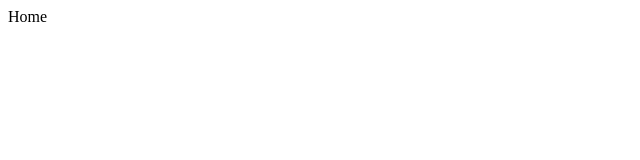
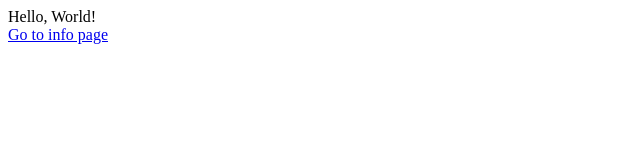
Before and after one commit to corinthionia/gatsby-blog, a Gatsby site: page / in a window 1280 px wide. Shown: the whole page, without its empty margins (0-640 px from the left). Built offline with nearby package versions, Linux system fonts and the light colour scheme; Gatsby itself is replaced by a stand-in of ours.

Commit message:
:sparkles: add routes

```diff
--- a/src/pages/index.tsx
+++ b/src/pages/index.tsx
@@ -1,8 +1,14 @@
 import React, { FunctionComponent } from 'react'
 import Text from 'components/Text'
+import { Link } from 'gatsby'
 
-const IndexPage: FunctionComponent = function () {
-  return <Text text="Home" />
+const Index: FunctionComponent = function () {
+  return (
+    <div>
+      <Text text="Hello, World!" />
+      <Link to="/info/">Go to info page</Link>
+    </div>
+  )
 }
 
-export default IndexPage
+export default Index
--- a/src/pages/info.tsx
+++ b/src/pages/info.tsx
@@ -1,6 +1,7 @@
 import React, { FunctionComponent } from 'react'
 import { graphql } from 'gatsby'
 import Text from 'components/Text'
+import { Link } from 'gatsby'
 
 type InfoPageProps = {
   data: {
@@ -26,6 +27,7 @@ const InfoPage: FunctionComponent<InfoPageProps> = function ({
       <Text text={title} />
       <Text text={description} />
       <Text text={author} />
+      <Link to="/">Go to main page</Link>
     </div>
   )
 }
```
